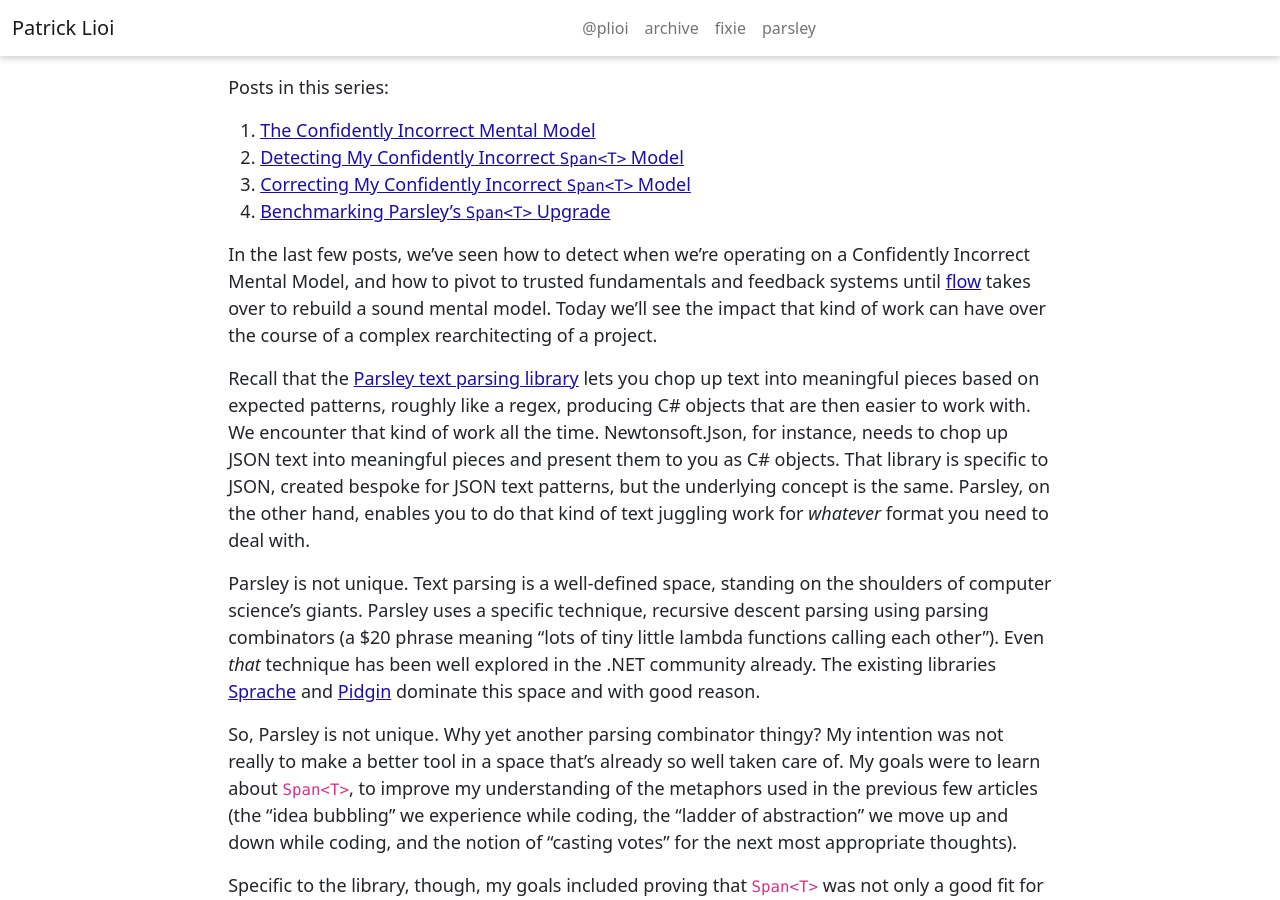
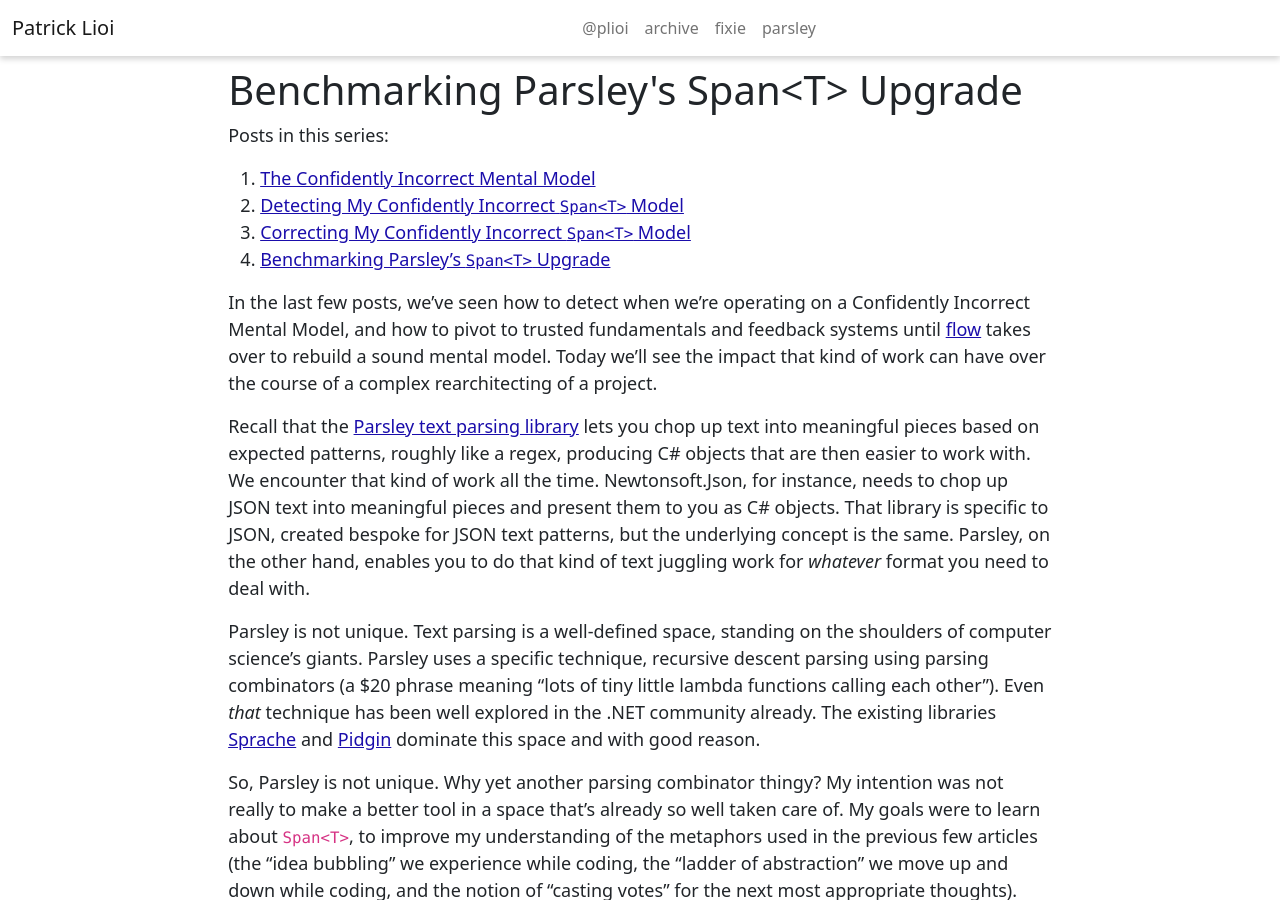
Before and after one commit to plioi/plioi.github.io, a Jekyll site: the page built from _posts/2022-08-11-benchmarking-parsley-span-t-upgrade.md, in a window 1280 px wide and 900 px high. Built offline with Jekyll 4.4.1, drawn with Linux system fonts in a browser that asks for light colours; our own code applies the rules of GitHub Pages for plain Markdown files.

Commit message:
Fix yaml formatting

```diff
--- a/_posts/2022-08-11-benchmarking-parsley-span-t-upgrade.md
+++ b/_posts/2022-08-11-benchmarking-parsley-span-t-upgrade.md
@@ -1,5 +1,5 @@
 ---
-title: 'Benchmarking Parsley\'s Span&lt;T&gt; Upgrade'
+title: 'Benchmarking Parsley''s Span&lt;T&gt; Upgrade'
 layout: post
 ---
 Posts in this series:
```
